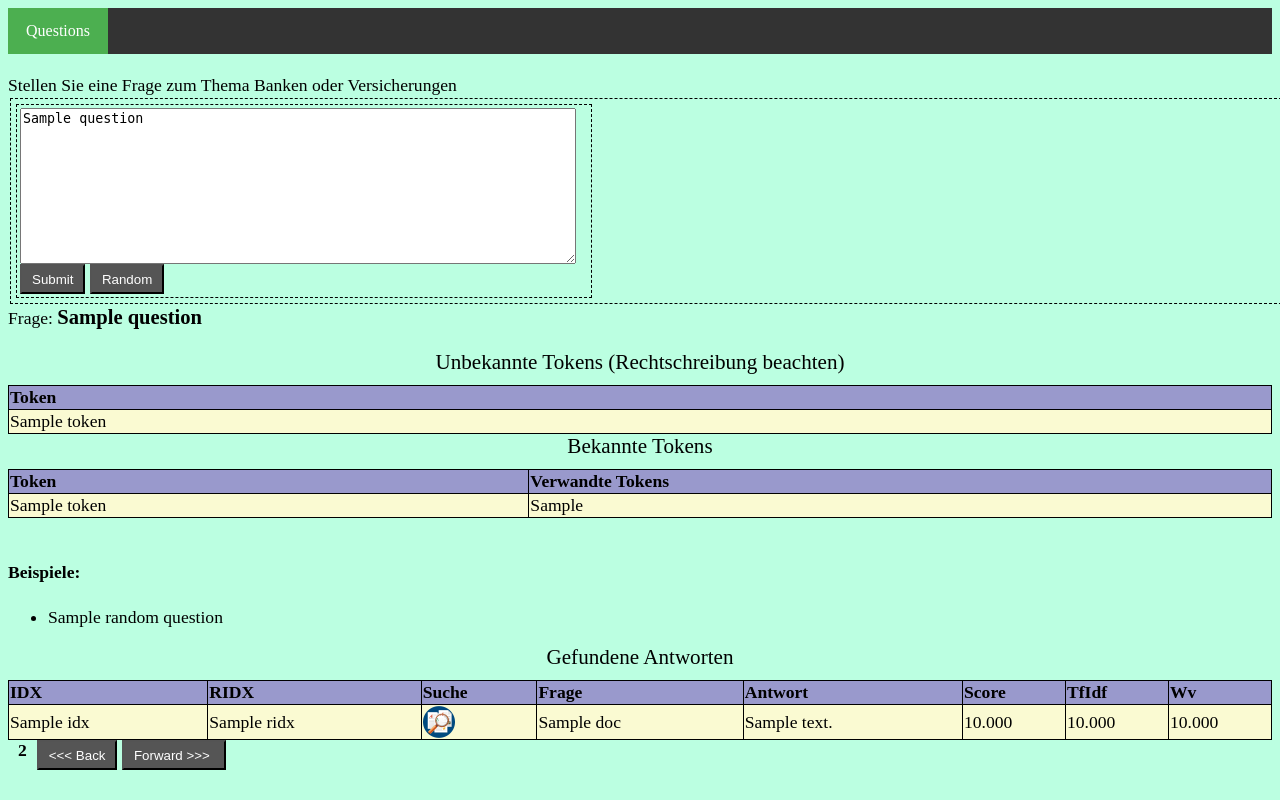
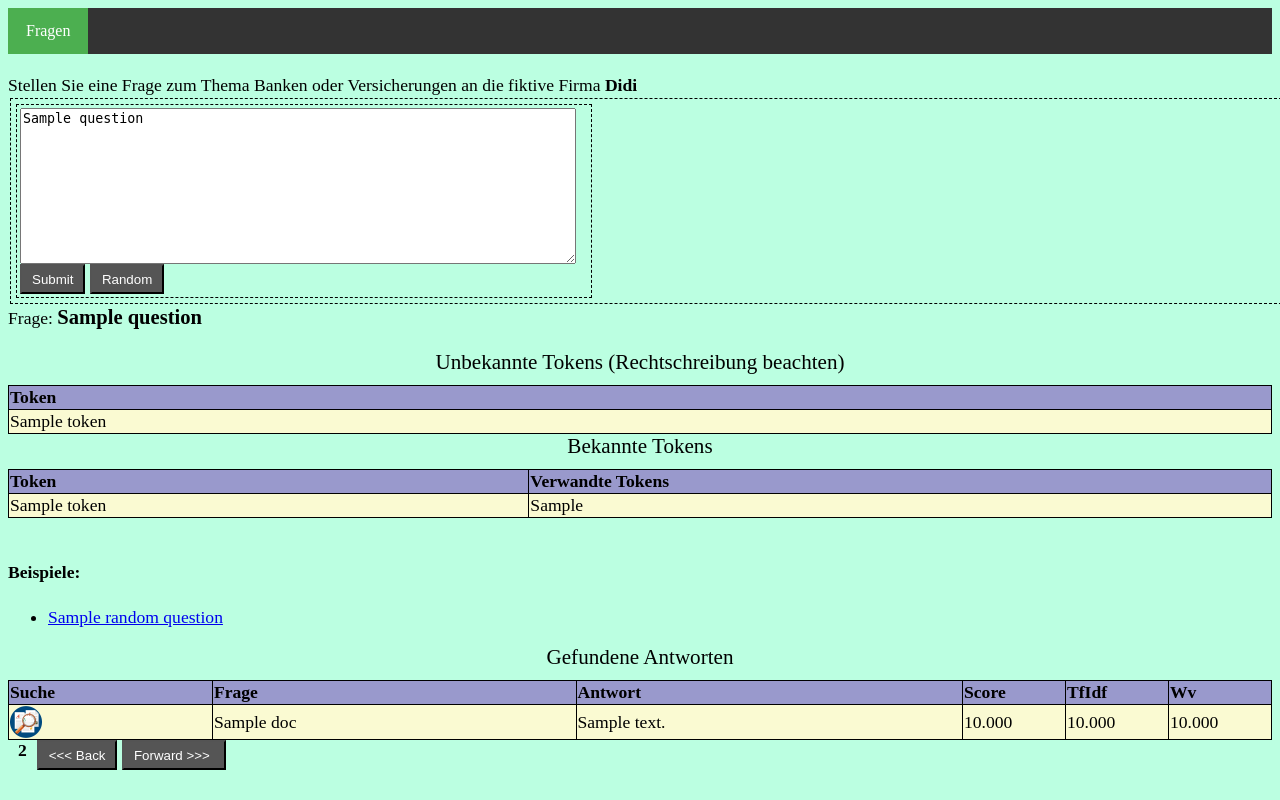
Before and after one commit to diegoami/bankdomain_PY, a Flask app: template src/web/templates/search_questions.html in a window 1280 px wide. Run offline with Flask 2, Linux system fonts and the light colour scheme; the template is opened without the code that fills it: most values are stand-ins (such as "Sample title", 1, 10 or a date in 2020); parts of the project's set-up code (start-up, migrations or seed data) failed here and were passed over.

Commit message:
search questions...

```diff
--- a/src/web/search_questions.py
+++ b/src/web/search_questions.py
@@ -26,7 +26,7 @@ def search_questions_submit():
 
             question = form['question']
             if not question or len(question.strip()) < 3:
-                messages.append('Please enter a question')
+                messages.append('Bitte geben Sie eine Frage ein.')
                 random_questions = []
                 for i in range(5):
                     random_questions.append(_.mongo_repository.retrieve_random_question())
--- a/src/web/templates/header.html
+++ b/src/web/templates/header.html
@@ -1,7 +1,7 @@
 
 <div id="topnav" class="topnav">
   <!--suppress HtmlUnknownTarget -->
-    <a id="topnav_search_questions" href="/search_questions">Questions</a>
+    <a id="topnav_search_questions" href="/search_questions">Fragen</a>
 
     {% if session['signed_in']: %}
   <!--suppress HtmlUnknownTarget -->
--- a/src/web/templates/header_files.html
+++ b/src/web/templates/header_files.html
@@ -1,10 +1,10 @@
 
 <meta name="viewport" content="width=device-width, initial-scale=1.0">
 
-<meta property='og:title' content='Banking domain example app'/>
+<meta property='og:title' content='Questions and Answers related to banks and insurances (German) '/>
 <meta property='og:image' content="{{ url_for('static', filename='images/logo.png') }}"/>
-<meta property='og:description' content='Aggregating technical articles related to the same story. '/>
-<meta property='og:url' content='http://www.didibank.de' />
+<meta property='og:description' content='Ask the fictional company Didi questions related to banks and insurance '/>
+<meta property='og:url' content='http://www.faqportal.de' />
 
  <link rel="stylesheet" type="text/css" href="{{ url_for('static', filename='css/buttons.css') }}?v=102"  >
  <link rel="stylesheet" type="text/css" href="{{ url_for('static', filename='css/topnav.css') }}?v=114"  >
--- a/src/web/templates/search_questions.html
+++ b/src/web/templates/search_questions.html
@@ -9,7 +9,7 @@
 <body onload="select_header('topnav_search_questions')">
 {% include 'header.html' %}
 
-<P>Stellen Sie eine Frage zum Thema Banken oder Versicherungen </P>
+<P>Stellen Sie eine Frage zum Thema Banken oder Versicherungen an die fiktive Firma <B>Didi</B></P>
 <!--suppress HtmlUnknownTarget -->
 <div class="surrond_form">
     <FORM id="question_form" ACTION="/bankdomain/search_questions_submit" METHOD="POST">
@@ -82,7 +82,7 @@
 <h4>Beispiele: </h4>
     <UL>
         {% for question in random_questions: %}
-            <LI>{{ question }}</LI>
+            <LI><A HREF="javascript:find_similar('{{question}}')" >{{ question }}</A></LI>
         {% endfor %}
     </UL>
 {%  endif %}
@@ -92,8 +92,6 @@
     <CAPTION>Gefundene Antworten</CAPTION>
 
     <tr>
-        <TH>IDX</TH>
-        <TH>RIDX</TH>
         <th class="icon"><span class="hide-1000">Suche</span></th>
         <th>Frage</th>
         <th><span>Antwort</span></th>
@@ -105,8 +103,6 @@
         {% for _ in docs : %}
 
             <tr>
-                <td>{{_.idx}}</td>
-                <td>{{_.ridx}}</td>
                 <td class="icon">
                     <A HREF="javascript:find_similar('{{_.question}}')" >
                         <IMG SRC="{{ url_for('static', filename='images/find_similar.png') }}" ALT="Find similar" TITLE="Find similar">
```
